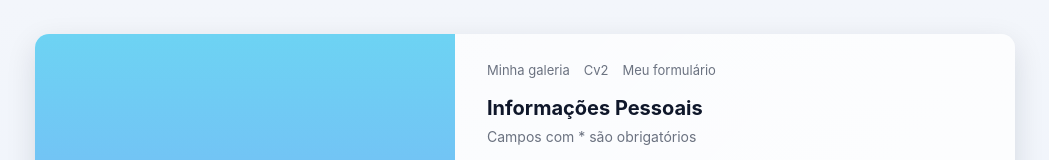
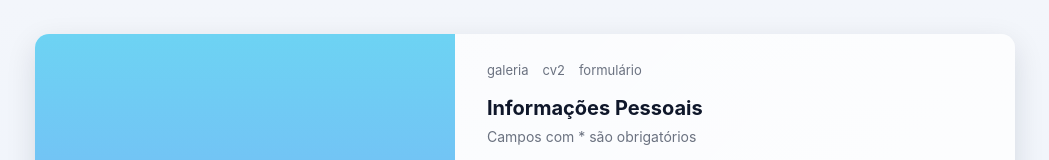
Before and after one commit to MCN890/DPWHTML, a plain HTML site: page formulário.html in a window 1280 px wide. Shown: the top 160 px of the page, without its empty margins (115-1164 px from the left). Drawn offline with Linux system fonts and the light colour scheme.

Commit message:
Update formulário.html

```diff
--- a/formulário.html
+++ b/formulário.html
@@ -110,9 +110,9 @@
 
     <main>
       <nav class="topnav" aria-label="menu principal">
-        <a href="Minha galeria.html">Minha galeria</a>
-        <a href="Cv2.html">Cv2</a>
-        <a href="Meu formulário.html">Meu formulário</a>
+        <a href="galeria.html">galeria</a>
+        <a href="cv2.html">cv2</a>
+        <a href="formulário.html">formulário</a>
       </nav>
 
       <h1>Informações Pessoais</h1>
```
